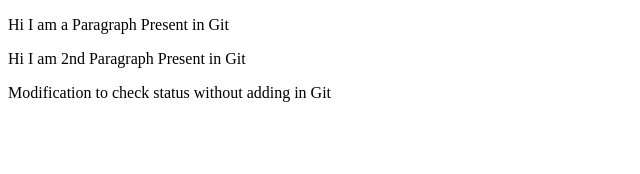
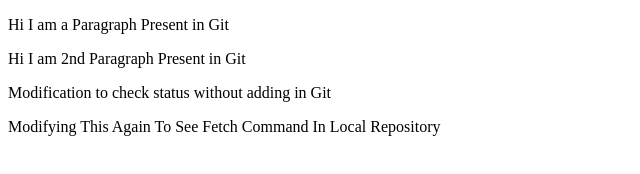
Before and after one commit to pratikd2/gitdemo, a plain HTML site: page index.html in a window 1280 px wide. Shown: the whole page, without its empty margins (0-640 px from the left). Drawn offline with Linux system fonts and the light colour scheme.

Commit message:
Update index.html

```diff
--- a/index.html
+++ b/index.html
@@ -5,5 +5,6 @@
 <p> Hi I am a Paragraph Present in Git </p>
 <p> Hi I am 2nd Paragraph Present in Git </p>
 <p>Modification to check status without adding in Git</p>
+  <p>Modifying This Again To See Fetch Command In Local Repository</p>
 </body>
 </html>
```
